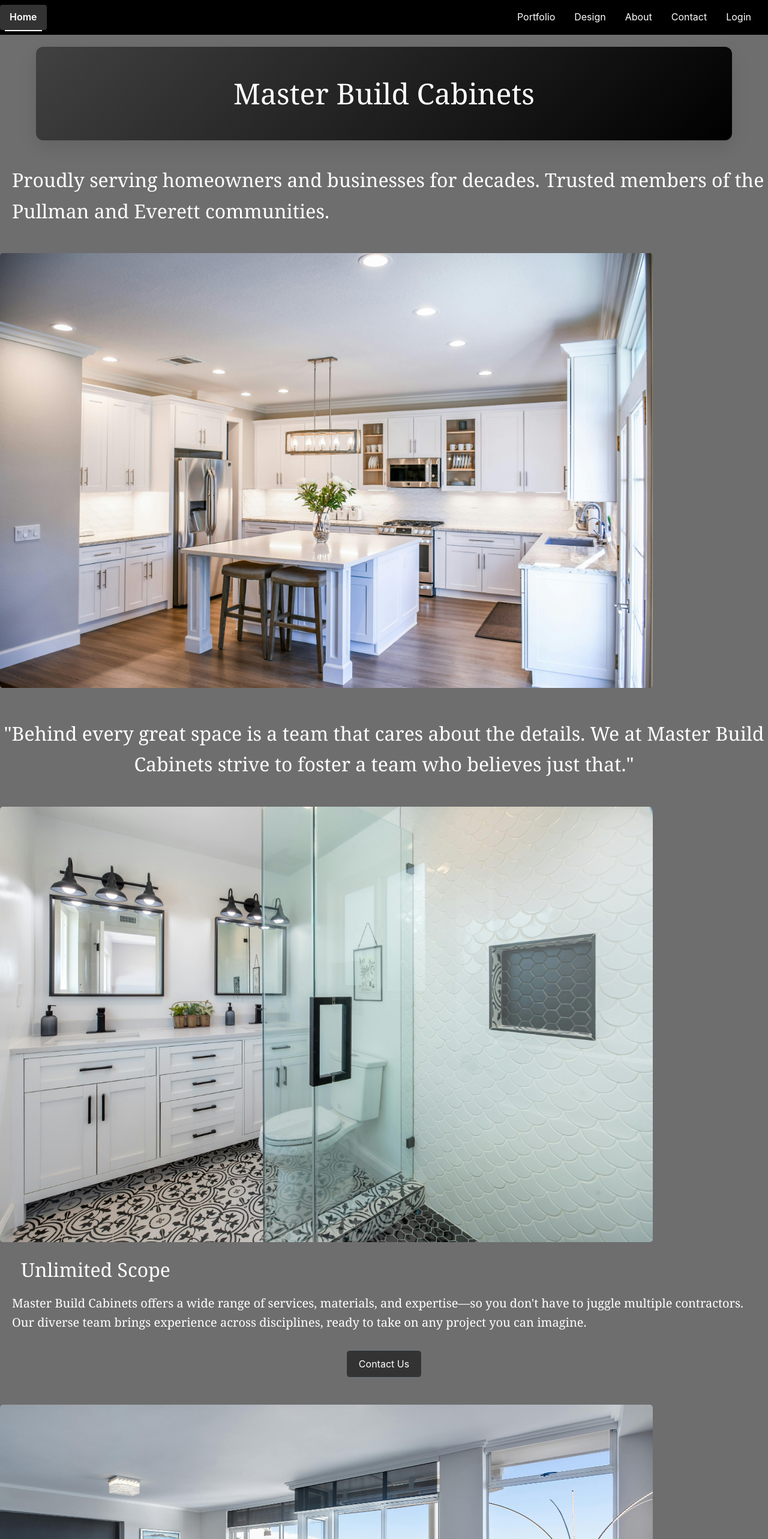
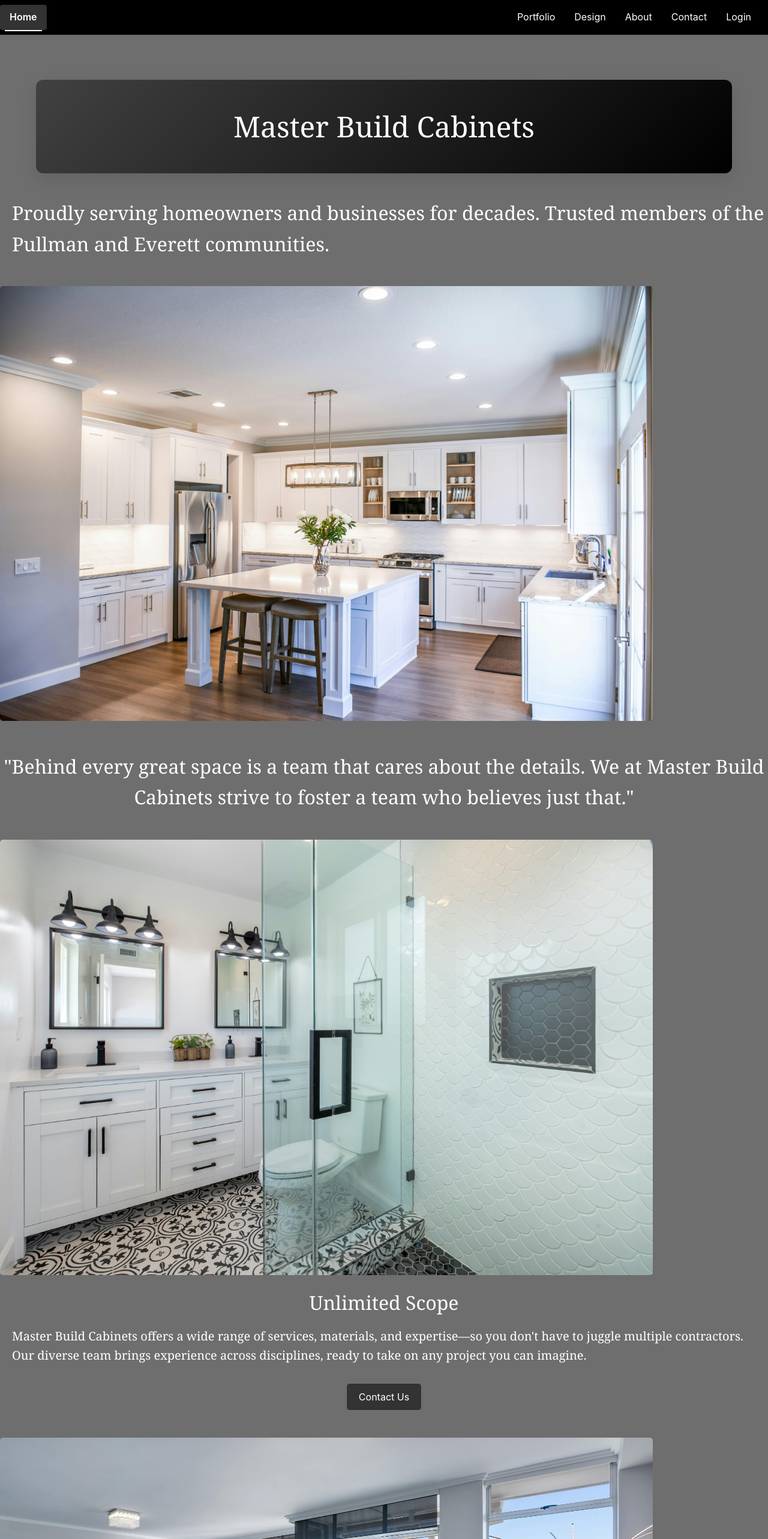
Before and after one commit to gudino27/489_project, a React (Create React App) app in the folder kitchen-designer/: page / in a window 1280 px wide. Shown: the top 2566 px of the page at 60% size. Built offline with nearby package versions, Linux system fonts and the light colour scheme.

Commit message:
More tweaking

```diff
--- a/kitchen-designer/src/components/css/contact.css
+++ b/kitchen-designer/src/components/css/contact.css
@@ -83,7 +83,8 @@ body {
     border-radius: 12px;
     box-shadow: 0 10px 30px rgba(0,0,0,0.1);
     max-width: 1200px;
-    margin: 0 auto;
+    margin-left: auto;
+    margin-right: auto;
     font-size: 3rem;
     font-family: Georgia, 'Times New Roman', Times, serif;
     animation: fadeInUp
@@ -157,4 +158,6 @@ button[type="submit"]{
     border: none;
     border-radius: 8px;
     cursor: pointer;
+    color: white;
+    border-color: #444
 }
--- a/kitchen-designer/src/components/css/home.css
+++ b/kitchen-designer/src/components/css/home.css
@@ -116,6 +116,7 @@ body {
 }
 
 .intro-image img {
+    text-align: center;
     max-width: 85%;
     height: auto;
     border-radius: 5px;
@@ -130,12 +131,11 @@ body {
 }
 
 .description-header {
-    text-align: left;
+    text-align: center;
     font-family: Georgia, 'Times New Roman', Times, serif;
     font-size: 2rem;
     color: rgb(255, 255, 255);
     margin-top: 20px;
-    margin-left: 35px;
 }
 
 .description {
@@ -144,7 +144,6 @@ body {
     font-size: 20px;
     color: rgb(255, 255, 255);
     margin-top: 5px;
-    margin-left: 35px;
 }
 
 .button {
```
